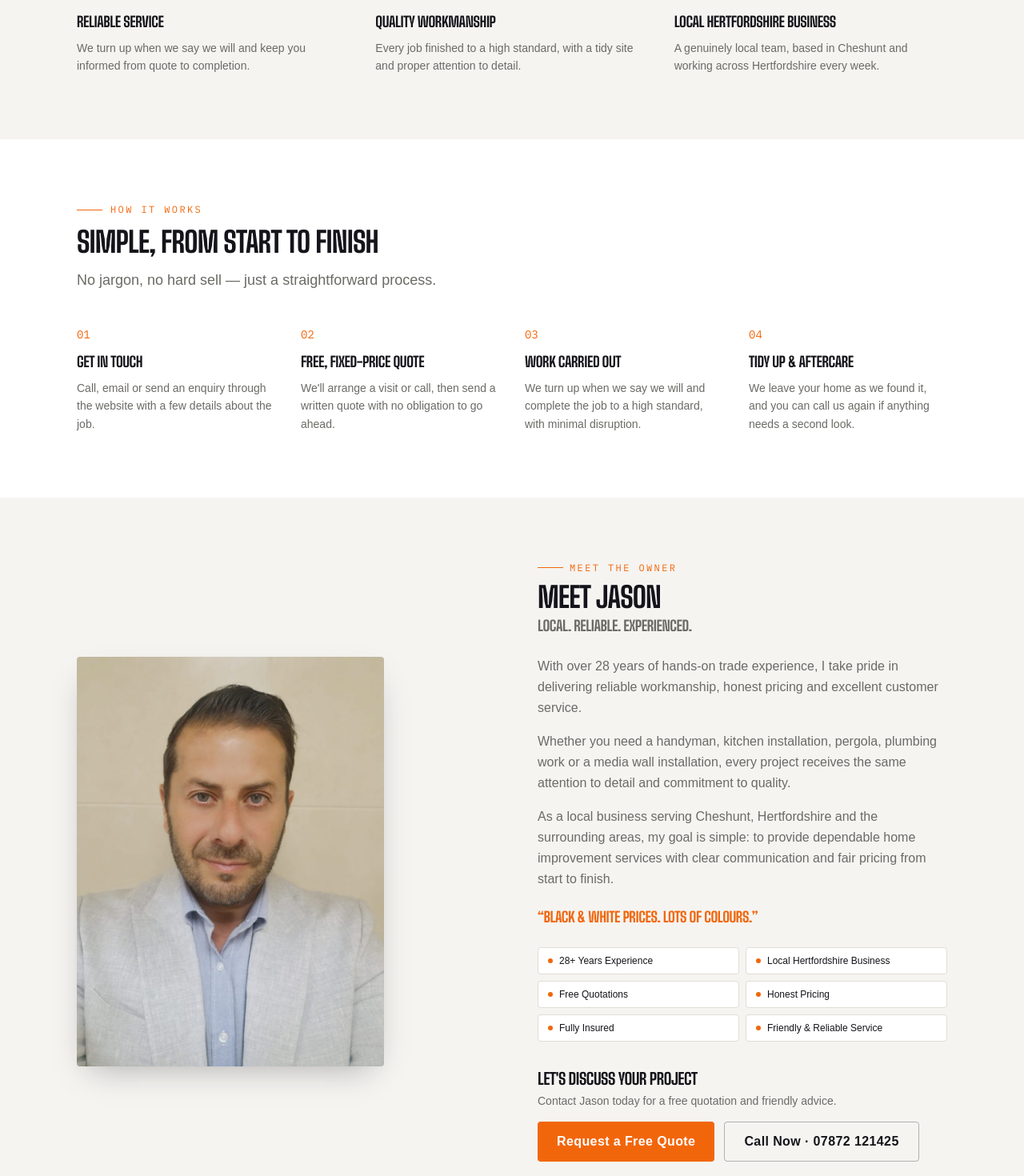
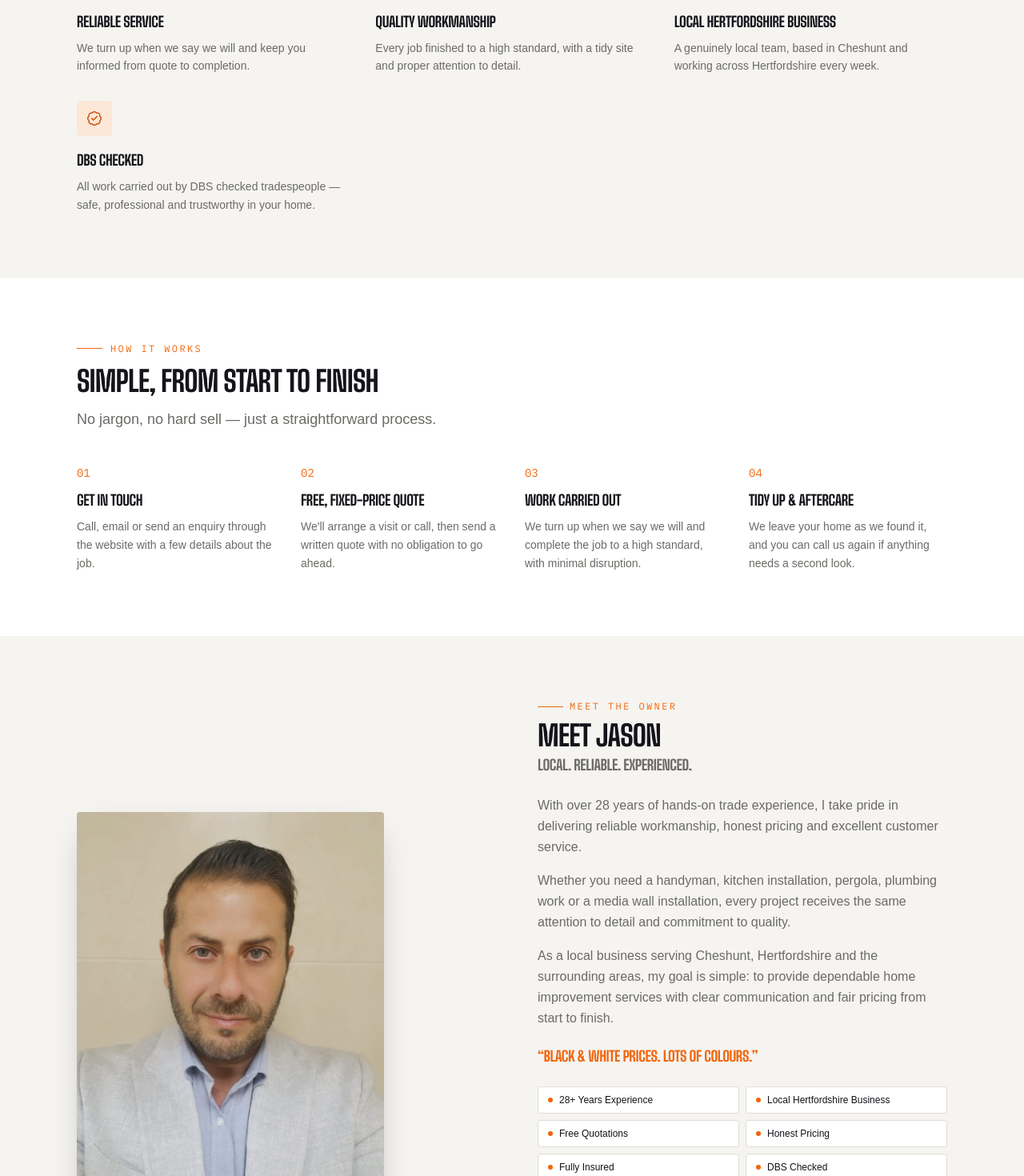
Before and after one commit to jasonkazakos-cpu/zebra-trades-website, a Next.js app: page / in a window 1280 px wide. Shown: the part 2620-4090 px from the top of the page at 80% size. Built offline with nearby package versions, Linux system fonts and the light colour scheme; a web font is replaced by a local one.

Commit message:
Add DBS Checked trust badge to homepage and value props

```diff
--- a/app/page.tsx
+++ b/app/page.tsx
@@ -191,6 +191,7 @@ export default function Home() {
                   "Free Quotations",
                   "Honest Pricing",
                   "Fully Insured",
+                  "DBS Checked",
                   "Friendly & Reliable Service",
                 ].map((badge) => (
                   <li
--- a/components/ValueProps.tsx
+++ b/components/ValueProps.tsx
@@ -1,5 +1,5 @@
 import type { LucideIcon } from "lucide-react";
-import { Wrench, Award, FileSignature, ShieldCheck, Hammer, MapPin, UserCheck, Sparkles, PackageCheck } from "lucide-react";
+import { Wrench, Award, FileSignature, ShieldCheck, Hammer, MapPin, UserCheck, Sparkles, PackageCheck, BadgeCheck } from "lucide-react";
 import { siteConfig } from "@/data/site";
 
 export type ValueItem = {
@@ -39,9 +39,14 @@ const defaultItems: ValueItem[] = [
     title: "Local Hertfordshire Business",
     body: "A genuinely local team, based in Cheshunt and working across Hertfordshire every week.",
   },
+  {
+    icon: BadgeCheck,
+    title: "DBS Checked",
+    body: "All work carried out by DBS checked tradespeople — safe, professional and trustworthy in your home.",
+  },
 ];
 
-export { Wrench, Award, FileSignature, ShieldCheck, Hammer, MapPin, UserCheck, Sparkles, PackageCheck };
+export { Wrench, Award, FileSignature, ShieldCheck, Hammer, MapPin, UserCheck, Sparkles, PackageCheck, BadgeCheck };
 
 export default function ValueProps({ items = defaultItems }: { items?: ValueItem[] }) {
   return (
```
